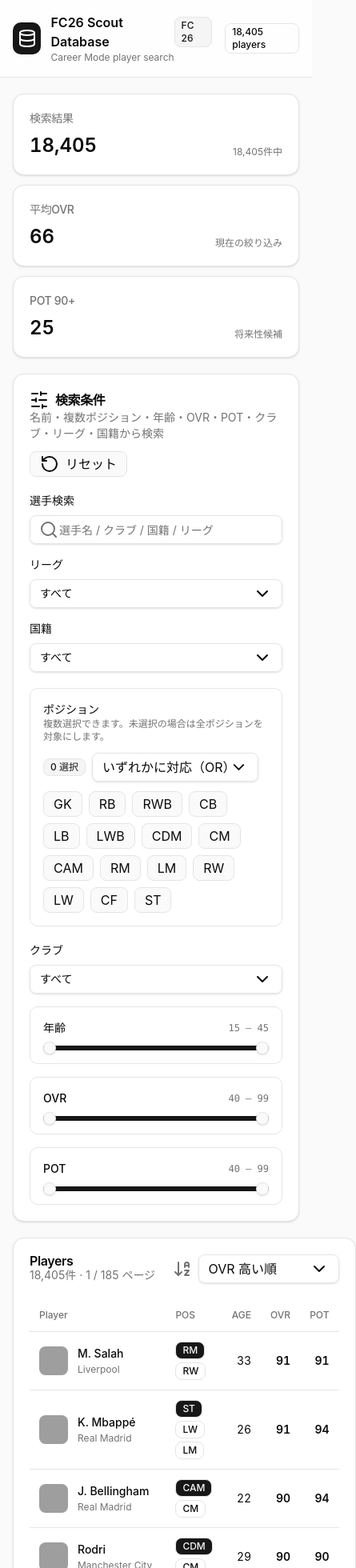
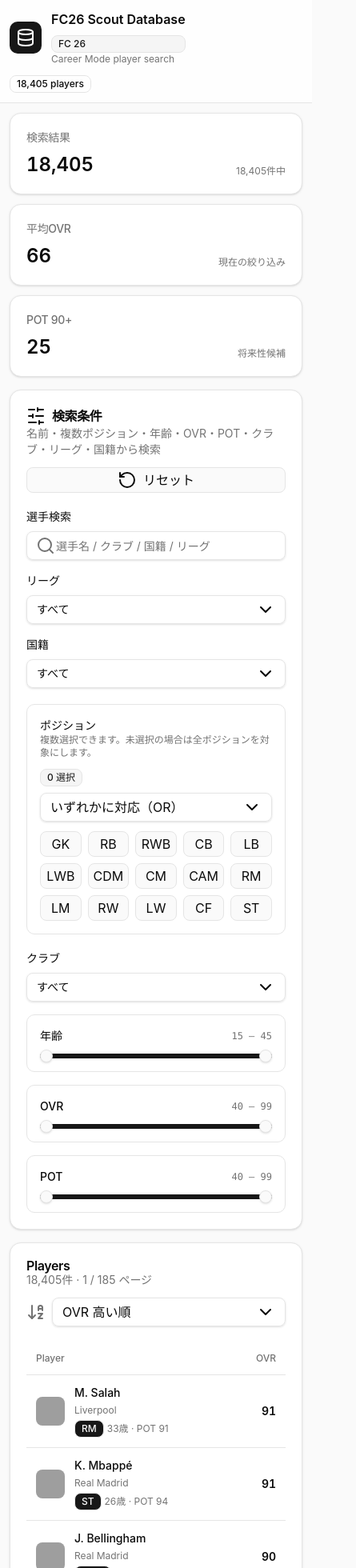
Before and after one commit to yonemoriU2/fifa26-database, a React (Vite) app: page / in a window 390 px wide. Shown: the top 1960 px of the page at 80% size, 445 px wide, since content can reach past the window. Built offline with nearby package versions, Linux system fonts and the light colour scheme; grey boxes are pictures that could not be loaded.

Commit message:
Make player database responsive on mobile

```diff
--- a/src/App.tsx
+++ b/src/App.tsx
@@ -60,6 +60,27 @@
       cancelled = true
     }
   }, [])
+
+  useEffect(() => {
+    if (!selected) return
+
+    const compactLayout = window.matchMedia("(max-width: 1279px)")
+    if (!compactLayout.matches) return
+
+    const previousOverflow = document.body.style.overflow
+    document.body.style.overflow = "hidden"
+
+    const handleKeyDown = (event: KeyboardEvent) => {
+      if (event.key === "Escape") setSelected(null)
+    }
+
+    window.addEventListener("keydown", handleKeyDown)
+
+    return () => {
+      document.body.style.overflow = previousOverflow
+      window.removeEventListener("keydown", handleKeyDown)
+    }
+  }, [selected])
 
   const clubs = useMemo(
     () => ["ALL", ...Array.from(new Set(players.map((player) => player.club).filter(Boolean))).sort()],
@@ -158,26 +179,26 @@
   return (
     <div className="min-h-screen bg-background text-foreground">
       <header className="border-b bg-card/80 backdrop-blur">
-        <div className="mx-auto flex max-w-[1600px] items-center justify-between gap-4 px-4 py-4 lg:px-6">
-          <div className="flex items-center gap-3">
+        <div className="mx-auto flex max-w-[1600px] flex-col items-stretch gap-3 px-3 py-3 sm:flex-row sm:items-center sm:justify-between sm:px-4 sm:py-4 lg:px-6">
+          <div className="flex min-w-0 items-center gap-3">
             <div className="flex size-10 items-center justify-center rounded-lg bg-primary text-primary-foreground">
               <Database />
             </div>
-            <div>
-              <div className="flex items-center gap-2">
+            <div className="min-w-0">
+              <div className="flex flex-col items-stretch gap-2 sm:flex-row sm:flex-wrap sm:items-center">
                 <h1 className="font-semibold">FC26 Scout Database</h1>
                 <Badge variant="secondary">FC 26</Badge>
               </div>
               <p className="text-xs text-muted-foreground">Career Mode player search</p>
             </div>
           </div>
-          <Badge variant="outline">
+          <Badge variant="outline" className="self-start sm:self-auto">
             {loading ? "Loading…" : `${players.length.toLocaleString()} players`}
           </Badge>
         </div>
       </header>
 
-      <main className="mx-auto flex max-w-[1600px] flex-col gap-5 px-4 py-5 lg:px-6">
+      <main className="mx-auto flex max-w-[1600px] flex-col gap-4 px-3 py-3 sm:gap-5 sm:px-4 sm:py-5 lg:px-6">
         {loadError && (
           <Card>
             <CardHeader>
@@ -195,8 +216,8 @@
 
         <Card>
           <CardHeader>
-            <div className="flex flex-wrap items-center justify-between gap-3">
-              <div>
+            <div className="flex flex-col items-stretch gap-3 sm:flex-row sm:items-center sm:justify-between">
+              <div className="min-w-0">
                 <CardTitle className="flex items-center gap-2">
                   <SlidersHorizontal />
                   検索条件
@@ -248,8 +269,8 @@
         <div className={selected ? "grid gap-5 xl:grid-cols-[minmax(0,1fr)_360px]" : "grid gap-5"}>
           <Card>
             <CardHeader>
-              <div className="flex flex-wrap items-center justify-between gap-3">
-                <div>
+              <div className="flex flex-col items-stretch gap-3 sm:flex-row sm:items-center sm:justify-between">
+                <div className="min-w-0">
                   <CardTitle>Players</CardTitle>
                   <CardDescription>
                     {loading
@@ -257,10 +278,10 @@
                       : `${filtered.length.toLocaleString()}件 · ${safePage} / ${pageCount} ページ`}
                   </CardDescription>
                 </div>
-                <div className="flex items-center gap-2">
-                  <ArrowDownAZ className="text-muted-foreground" />
+                <div className="flex w-full items-center gap-2 sm:w-auto">
+                  <ArrowDownAZ className="shrink-0 text-muted-foreground" />
                   <Select value={sortKey} onValueChange={(value) => setSortKey(value as SortKey)}>
-                    <SelectTrigger className="w-44">
+                    <SelectTrigger className="w-full sm:w-44">
                       <SelectValue />
                     </SelectTrigger>
                     <SelectContent>
@@ -281,10 +302,10 @@
                 <TableHeader>
                   <TableRow>
                     <TableHead>Player</TableHead>
-                    <TableHead>POS</TableHead>
-                    <TableHead className="text-right">AGE</TableHead>
+                    <TableHead className="hidden sm:table-cell">POS</TableHead>
+                    <TableHead className="hidden text-right sm:table-cell">AGE</TableHead>
                     <TableHead className="text-right">OVR</TableHead>
-                    <TableHead className="text-right">POT</TableHead>
+                    <TableHead className="hidden text-right sm:table-cell">POT</TableHead>
                     <TableHead className="hidden text-right md:table-cell">PAC</TableHead>
                     <TableHead className="hidden text-right lg:table-cell">PAS</TableHead>
                     <TableHead className="hidden xl:table-cell">Club</TableHead>
@@ -308,13 +329,19 @@
                             className="size-9 rounded-md"
                             loading="lazy"
                           />
-                          <div className="flex min-w-0 flex-col gap-0.5">
+                          <div className="flex min-w-0 flex-col gap-1">
                             <span className="truncate font-medium">{player.name}</span>
                             <span className="truncate text-xs text-muted-foreground xl:hidden">{player.club}</span>
+                            <div className="flex min-w-0 flex-wrap items-center gap-1 sm:hidden">
+                              <Badge>{player.position}</Badge>
+                              <span className="truncate text-xs text-muted-foreground">
+                                {player.age}歳 · POT {player.potential}
+                              </span>
+                            </div>
                           </div>
                         </div>
                       </TableCell>
-                      <TableCell>
+                      <TableCell className="hidden sm:table-cell">
                         <div className="flex max-w-56 flex-wrap gap-1">
                           <Badge>{player.position}</Badge>
                           {player.secondaryPositions.map((position) => (
@@ -322,9 +349,9 @@
                           ))}
                         </div>
                       </TableCell>
-                      <TableCell className="text-right tabular-nums">{player.age}</TableCell>
+                      <TableCell className="hidden text-right tabular-nums sm:table-cell">{player.age}</TableCell>
                       <TableCell className="text-right font-semibold tabular-nums">{player.overall}</TableCell>
-                      <TableCell className="text-right font-semibold tabular-nums">{player.potential}</TableCell>
+                      <TableCell className="hidden text-right font-semibold tabular-nums sm:table-cell">{player.potential}</TableCell>
                       <TableCell className="hidden text-right tabular-nums md:table-cell">{displayStat(player.pace)}</TableCell>
                       <TableCell className="hidden text-right tabular-nums lg:table-cell">{displayStat(player.passing)}</TableCell>
                       <TableCell className="hidden max-w-48 truncate text-muted-foreground xl:table-cell">{player.club}</TableCell>
@@ -348,14 +375,15 @@
                 </TableBody>
               </Table>
 
-              <div className="flex flex-wrap items-center justify-between gap-3">
-                <p className="text-xs text-muted-foreground">
+              <div className="flex flex-col items-stretch justify-between gap-3 sm:flex-row sm:items-center">
+                <p className="text-center text-xs text-muted-foreground sm:text-left">
                   {filtered.length > 0
                     ? `${((safePage - 1) * PAGE_SIZE + 1).toLocaleString()}–${Math.min(safePage * PAGE_SIZE, filtered.length).toLocaleString()} / ${filtered.length.toLocaleString()}`
                     : "0件"}
                 </p>
-                <div className="flex items-center gap-2">
+                <div className="grid grid-cols-2 gap-2 sm:flex sm:items-center">
                   <Button
+                    className="w-full sm:w-auto"
                     variant="outline"
                     size="sm"
                     disabled={safePage <= 1}
@@ -365,6 +393,7 @@
                     前へ
                   </Button>
                   <Button
+                    className="w-full sm:w-auto"
                     variant="outline"
                     size="sm"
                     disabled={safePage >= pageCount}
@@ -378,8 +407,29 @@
             </CardContent>
           </Card>
 
-          <PlayerDetail player={selected} onClose={() => setSelected(null)} />
+          <div className="hidden xl:block">
+            <PlayerDetail
+              player={selected}
+              onClose={() => setSelected(null)}
+              className="sticky top-5"
+            />
+          </div>
         </div>
+
+        {selected && (
+          <div
+            className="fixed inset-0 overflow-y-auto overscroll-contain bg-background p-3 xl:hidden sm:p-5"
+            role="dialog"
+            aria-modal="true"
+            aria-label={`${selected.name}の選手詳細`}
+          >
+            <PlayerDetail
+              player={selected}
+              onClose={() => setSelected(null)}
+              className="min-h-[calc(100vh-1.5rem)] sm:min-h-0"
+            />
+          </div>
+        )}
       </main>
     </div>
   )
@@ -400,8 +450,8 @@
 }) {
   return (
     <div className="flex flex-col gap-3 rounded-lg border p-4">
-      <div className="flex flex-wrap items-center justify-between gap-3">
-        <div>
+      <div className="flex flex-col items-stretch gap-3 sm:flex-row sm:items-center sm:justify-between">
+        <div className="min-w-0">
           <div className="text-sm font-medium">ポジション</div>
           <div className="text-xs text-muted-foreground">
             複数選択できます。未選択の場合は全ポジションを対象にします。
@@ -417,7 +467,7 @@
             </Button>
           )}
           <Select value={matchMode} onValueChange={(value) => onMatchModeChange(value as PositionMatchMode)}>
-            <SelectTrigger className="w-52">
+            <SelectTrigger className="w-full sm:w-52">
               <SelectValue />
             </SelectTrigger>
             <SelectContent>
@@ -430,7 +480,7 @@
         </div>
       </div>
 
-      <div className="flex flex-wrap gap-2" role="group" aria-label="ポジションを選択">
+      <div className="grid grid-cols-5 gap-2 sm:flex sm:flex-wrap" role="group" aria-label="ポジションを選択">
         {positions.map((position) => {
           const isSelected = selected.includes(position)
           return (
```
